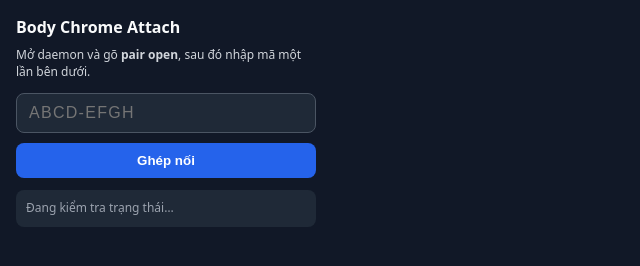
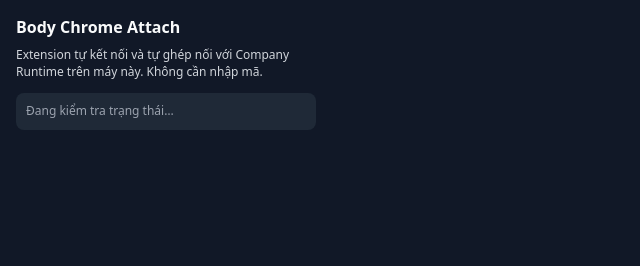
Before and after one commit to banupham/body_chrome_attach, a browser extension: page pairing.html in a window 1280 px wide. Shown: the whole page, without its empty margins (0-640 px from the left). Drawn offline with Linux system fonts and the light colour scheme.

Commit message:
ux: remove manual pairing input

```diff
--- a/pairing.html
+++ b/pairing.html
@@ -5,17 +5,13 @@
   <meta name="viewport" content="width=device-width,initial-scale=1">
   <title>Body Chrome Attach</title>
   <style>
-    body{font-family:system-ui,-apple-system,Segoe UI,sans-serif;width:300px;margin:0;padding:16px;background:#111827;color:#f9fafb}h1{font-size:16px;margin:0 0 8px}p{font-size:12px;line-height:1.45;color:#d1d5db;margin:6px 0 12px}input{box-sizing:border-box;width:100%;padding:10px 12px;border:1px solid #4b5563;border-radius:8px;background:#1f2937;color:#fff;font-size:16px;letter-spacing:.08em;text-transform:uppercase}button{width:100%;margin-top:10px;padding:10px 12px;border:0;border-radius:8px;background:#2563eb;color:#fff;font-weight:600;cursor:pointer}button.secondary{background:#374151}button:disabled{opacity:.55;cursor:not-allowed}.status{margin-top:12px;padding:10px;border-radius:8px;background:#1f2937;font-size:12px;line-height:1.4}.ok{color:#86efac}.bad{color:#fca5a5}.muted{color:#9ca3af}
+    body{font-family:system-ui,-apple-system,Segoe UI,sans-serif;width:300px;margin:0;padding:16px;background:#111827;color:#f9fafb}h1{font-size:16px;margin:0 0 8px}p{font-size:12px;line-height:1.45;color:#d1d5db;margin:6px 0 12px}button{width:100%;margin-top:10px;padding:10px 12px;border:0;border-radius:8px;background:#374151;color:#fff;font-weight:600;cursor:pointer}button:disabled{opacity:.55;cursor:not-allowed}.status{margin-top:12px;padding:10px;border-radius:8px;background:#1f2937;font-size:12px;line-height:1.4}.ok{color:#86efac}.bad{color:#fca5a5}.muted{color:#9ca3af}
   </style>
 </head>
 <body>
   <h1>Body Chrome Attach</h1>
-  <p id="hint">Mở daemon và gõ <b>pair open</b>, sau đó nhập mã một lần bên dưới.</p>
-  <form id="form">
-    <input id="code" autocomplete="one-time-code" maxlength="9" placeholder="ABCD-EFGH" aria-label="Mã ghép nối">
-    <button id="submit" type="submit">Ghép nối</button>
-  </form>
-  <button id="reset" class="secondary" type="button" hidden>Xóa token cục bộ để ghép nối lại</button>
+  <p id="hint">Extension tự kết nối và tự ghép nối với Company Runtime trên máy này. Không cần nhập mã.</p>
+  <button id="reset" type="button" hidden>Đặt lại token kết nối</button>
   <div id="status" class="status muted">Đang kiểm tra trạng thái…</div>
   <script src="pairing_popup.js"></script>
 </body>
```
